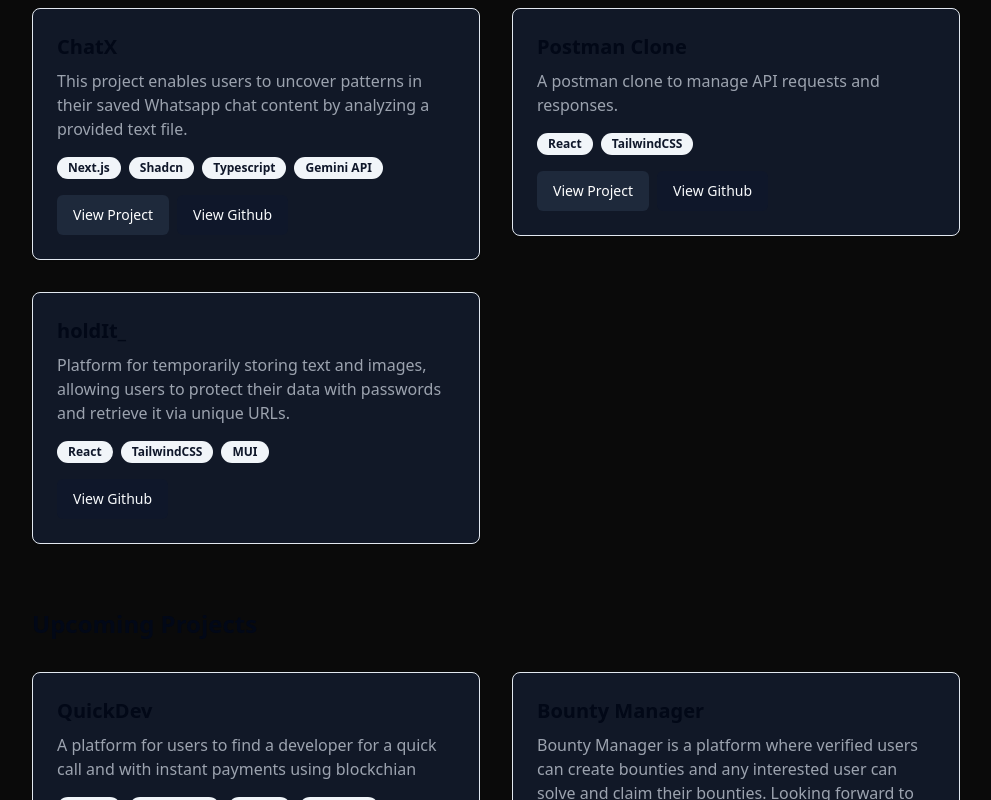
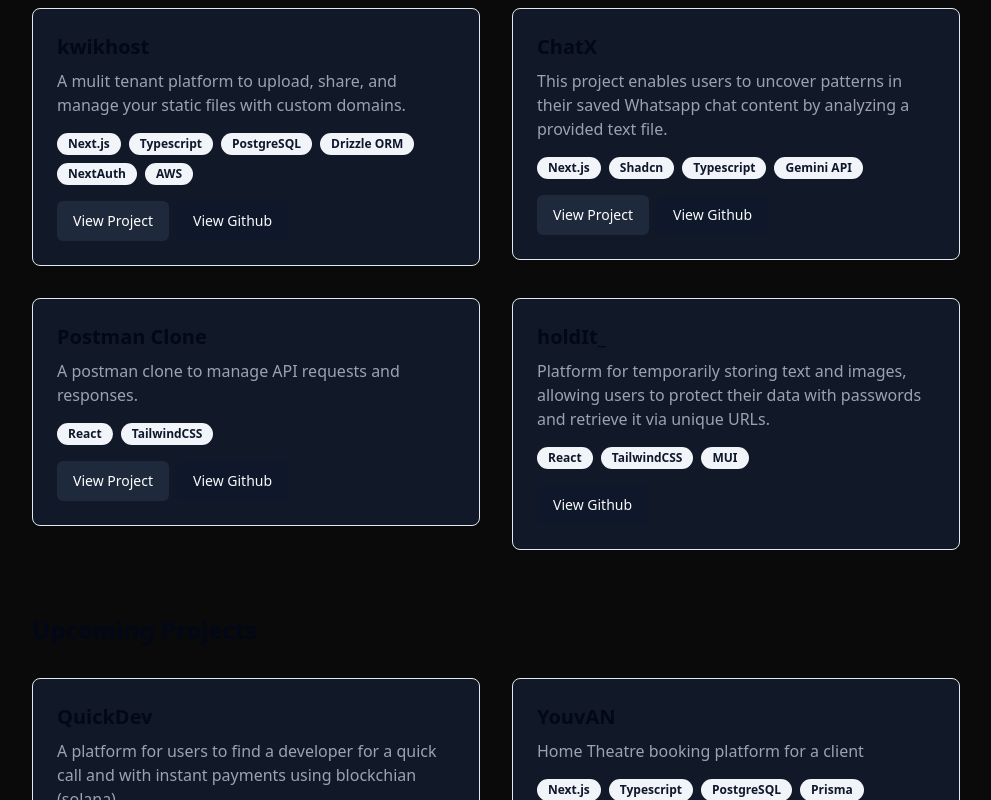
Before and after one commit to pranav-gandesree/pranav-dev-portfolio, a Next.js app: page /projects in a window 1280 px wide. Shown: the part 500-1300 px from the top of the page, without its empty margins (144-1135 px from the left). Built offline with nearby package versions, Linux system fonts and the light colour scheme.

Commit message:
update projects

```diff
--- a/components/canvas/UpcomingProjects.tsx
+++ b/components/canvas/UpcomingProjects.tsx
@@ -7,17 +7,17 @@
     <div className="grid grid-cols-1 md:grid-cols-2 gap-8">
       <ProjectCard
         title="QuickDev"
-        description="A platform for users to find a developer for a quick call and with instant payments using blockchian"
+        description="A platform for users to find a developer for a quick call and with instant payments using blockchian (solana)"
         technologies={["Next.js", "PostgreSQL", "Prisma", "NextAuth"]}
         // livelink="#"
         githublink="https://github.com/pranav-gandesree/quickdev-booking"
       />
       <ProjectCard
-        title="Bounty Manager"
-        description="Bounty Manager is a platform where verified users can create bounties and any interested user can solve and claim their bounties. Looking forward to integrate a decentralized bounty dispenser feature."
-        technologies={ ["Next.js", "PostgreSQL", "Prisma", "NextAuth", "Turborepo", "ExpressJS" ]}
+        title="YouvAN"
+        description="Home Theatre booking platform for a client"
+        technologies={ ["Next.js", "Typescript", "PostgreSQL", "Prisma"]}
         // livelink="https://truecolors-photography.com"
-        githublink="https://github.com/pranav-gandesree/bountymanager"
+        githublink="https://github.com/pranav-gandesree/theatre-booking"
       />
       {/* <ProjectCard
         title="Document Your Journey"
--- a/components/sections/ProjectSection.tsx
+++ b/components/sections/ProjectSection.tsx
@@ -16,6 +16,13 @@
       technologies: ["Next.js", "PostgreSQL", "Prisma", "NextAuth"],
       livelink: "https://projekthub.vercel.app",
       githublink: "https://github.com/pranav-gandesree/projekthub",
+    },
+    {
+      title: "kwikhost",
+      description: "A mulit tenant platform to upload, share, and manage your static files with custom domains.",
+      technologies: ["Next.js", "Typescript", "PostgreSQL", "Drizzle ORM", "NextAuth", "AWS"],
+      livelink: "https://kwikhost.xyz",
+      githublink: "https://github.com/pranav-gandesree/kwikhost",
     },
     {
       title: "ChatX",
--- a/components/sections/TechStackSection.tsx
+++ b/components/sections/TechStackSection.tsx
@@ -11,9 +11,11 @@
   "MongoDB",
   "PostgreSQL",
   "Supabase",
-  "Recoil",
+  "Zustand",
   "Tailwind CSS",
   "Git/Github",
+  "Docker",
+  "AWS",
   "Python"
 ];
 
```
